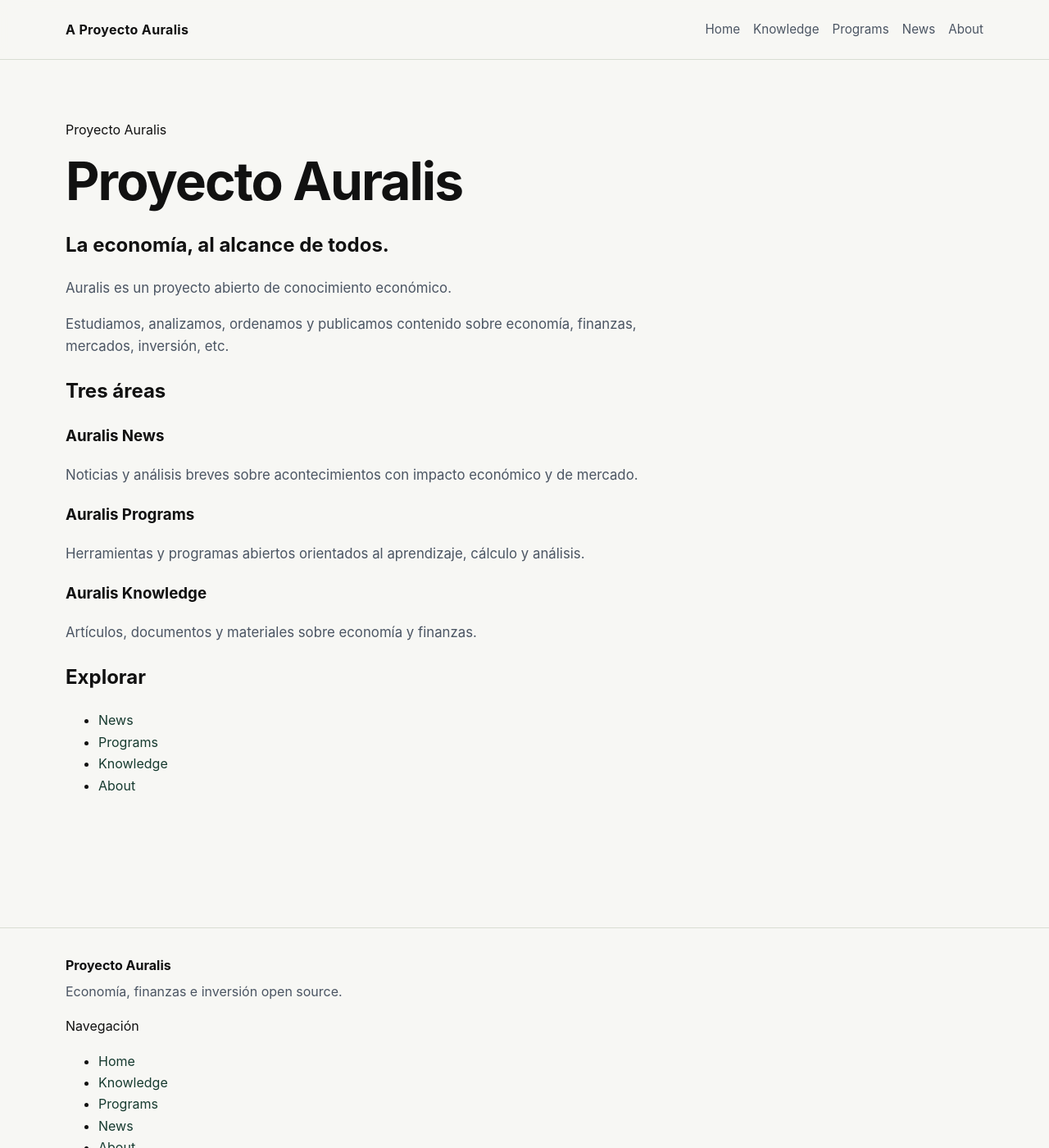
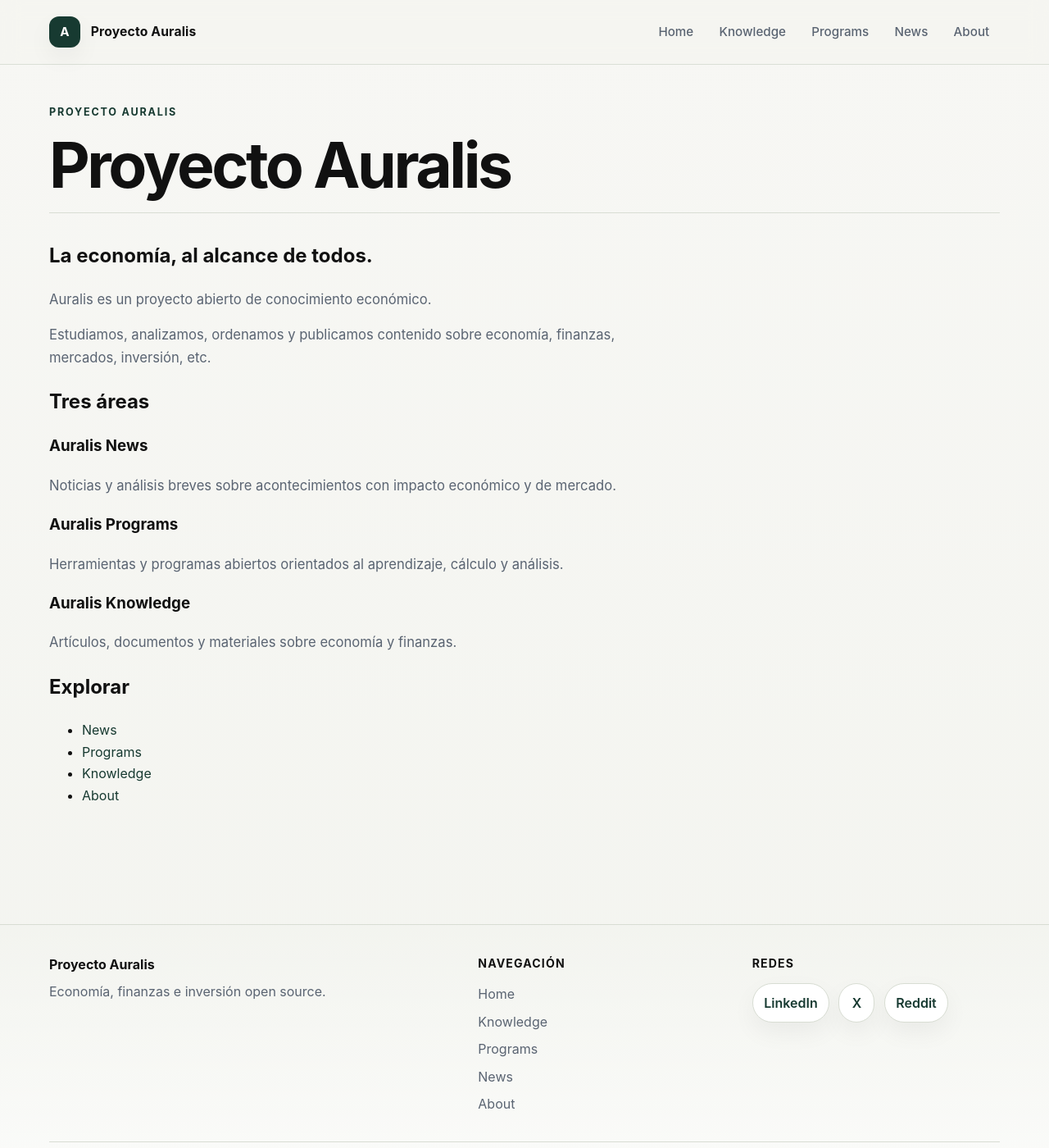
Before and after one commit to Proyecto-Auralis/auralis-site, a Jekyll site: the page built from index.md, in a window 1280 px wide and 1400 px high. Shown: the whole window at 82% size. Built offline with Jekyll 4.4.1, drawn with Linux system fonts in a browser that asks for light colours.

Commit message:
Update style.scss

```diff
--- a/assets/css/style.scss
+++ b/assets/css/style.scss
@@ -2,17 +2,19 @@
 ---
 
 :root {
-  --bg: #f7f7f4;
+  --bg: #f5f5f1;
   --surface: #ffffff;
-  --surface-muted: #f0f1ec;
+  --surface-2: #eef1eb;
   --text: #111111;
-  --text-soft: #4b5563;
-  --border: #d9ddd3;
-  --accent: #163a2f;
-  --accent-soft: #e6efe9;
-  --max-width: 1120px;
-  --radius: 14px;
-  --shadow: 0 10px 30px rgba(0, 0, 0, 0.06);
+  --muted: #5a6472;
+  --border: #d8ddd3;
+  --accent: #173a31;
+  --accent-2: #214b3d;
+  --accent-soft: #e5efe9;
+  --max-width: 1160px;
+  --radius: 16px;
+  --shadow-soft: 0 12px 30px rgba(0, 0, 0, 0.05);
+  --shadow-card: 0 10px 24px rgba(0, 0, 0, 0.06);
 }
 
 *,
@@ -27,7 +29,7 @@ html {
 
 body {
   margin: 0;
-  background: var(--bg);
+  background: linear-gradient(to bottom, #f7f7f4 0%, #f3f4ef 100%);
   color: var(--text);
   font-family: -apple-system, BlinkMacSystemFont, "Segoe UI", Roboto, Helvetica, Arial, sans-serif;
   line-height: 1.65;
@@ -39,7 +41,7 @@ a {
 }
 
 a:hover {
-  text-decoration: underline;
+  text-decoration: none;
 }
 
 img {
@@ -59,176 +61,205 @@ img {
 .site-header {
   position: sticky;
   top: 0;
-  z-index: 50;
-  background: rgba(247, 247, 244, 0.92);
-  backdrop-filter: blur(10px);
-  border-bottom: 1px solid var(--border);
+  z-index: 100;
+  background: rgba(245, 245, 241, 0.88);
+  backdrop-filter: blur(12px);
+  border-bottom: 1px solid rgba(216, 221, 211, 0.9);
 }
 
 .site-header__inner {
+  min-height: 78px;
   display: flex;
   align-items: center;
   justify-content: space-between;
-  gap: 1rem;
-  min-height: 72px;
+  gap: 1.5rem;
 }
 
 .site-brand {
-  font-size: 1rem;
+  display: inline-flex;
+  align-items: center;
+  gap: 0.8rem;
+  color: var(--text);
   font-weight: 700;
-  letter-spacing: 0.02em;
-  color: var(--text);
+  letter-spacing: 0.01em;
 }
 
-.site-brand:hover {
-  text-decoration: none;
+.site-brand__mark {
+  width: 38px;
+  height: 38px;
+  border-radius: 12px;
+  background: var(--accent);
+  color: #fff;
+  display: inline-flex;
+  align-items: center;
+  justify-content: center;
+  font-size: 0.95rem;
+  box-shadow: var(--shadow-soft);
+}
+
+.site-brand__text {
+  font-size: 0.98rem;
 }
 
 .site-nav {
   display: flex;
   flex-wrap: wrap;
-  gap: 1rem;
+  gap: 0.35rem;
 }
 
 .site-nav a {
-  color: var(--text-soft);
+  padding: 0.6rem 0.8rem;
+  border-radius: 10px;
+  color: var(--muted);
   font-size: 0.95rem;
+  font-weight: 500;
 }
 
 .site-nav a:hover {
+  background: var(--surface);
   color: var(--text);
-  text-decoration: none;
 }
 
 .home-main,
 .page-main {
-  padding: 2.5rem 0 4rem;
+  padding: 2rem 0 4rem;
 }
 
-.home-hero,
-.page-section {
-  padding: 1rem 0;
+.home-hero {
+  padding: 2.5rem 0 0.5rem;
 }
 
-.home-hero__content,
-.page-content {
-  max-width: 760px;
+.home-hero__content {
+  max-width: 900px;
+  margin-bottom: 2.5rem;
+}
+
+.eyebrow {
+  margin: 0 0 1rem;
+  color: var(--accent);
+  font-size: 0.79rem;
+  font-weight: 700;
+  letter-spacing: 0.14em;
+  text-transform: uppercase;
 }
 
 .home-hero h1,
 .page-header h1 {
-  margin: 0 0 1rem;
-  font-size: clamp(2.25rem, 5vw, 4.5rem);
-  line-height: 1.05;
-  letter-spacing: -0.03em;
+  margin: 0;
+  max-width: 980px;
+  font-size: clamp(2.7rem, 6vw, 5.2rem);
+  line-height: 0.98;
+  letter-spacing: -0.045em;
 }
 
-.page-header {
-  margin-bottom: 1.5rem;
+.home-lead,
+.page-lead {
+  margin: 1.25rem 0 0;
+  max-width: 760px;
+  font-size: 1.18rem;
+  color: var(--text);
+  line-height: 1.55;
+}
+
+.home-intro,
+.page-content {
+  margin-top: 1.5rem;
+  max-width: 760px;
 }
 
 .home-intro p,
 .page-content p {
   margin: 0 0 1rem;
-  color: var(--text-soft);
-  font-size: 1.05rem;
+  color: var(--muted);
+  font-size: 1.04rem;
+}
+
+.page-section {
+  padding-top: 1rem;
+}
+
+.page-header {
+  margin-bottom: 2rem;
+  padding-bottom: 1.25rem;
+  border-bottom: 1px solid var(--border);
 }
 
 .section-grid {
   display: grid;
   grid-template-columns: repeat(3, minmax(0, 1fr));
   gap: 1rem;
-  margin-top: 2.5rem;
+  margin-top: 1rem;
 }
 
 .section-card {
   display: block;
-  background: var(--surface);
+  background: linear-gradient(180deg, #ffffff 0%, #fafbf8 100%);
   border: 1px solid var(--border);
-  border-radius: var(--radius);
-  padding: 1.25rem;
-  box-shadow: var(--shadow);
-  transition: transform 0.15s ease, border-color 0.15s ease;
+  border-radius: 18px;
+  padding: 1.3rem;
+  box-shadow: var(--shadow-card);
+  transition: transform 0.18s ease, box-shadow 0.18s ease, border-color 0.18s ease;
 }
 
 .section-card:hover {
-  text-decoration: none;
-  transform: translateY(-2px);
-  border-color: #b8c2b2;
+  transform: translateY(-3px);
+  box-shadow: 0 18px 40px rgba(0, 0, 0, 0.08);
+  border-color: #bcc6b6;
+}
+
+.section-card__icon {
+  width: 44px;
+  height: 44px;
+  border-radius: 14px;
+  background: var(--accent-soft);
+  color: var(--accent);
+  display: inline-flex;
+  align-items: center;
+  justify-content: center;
+  font-weight: 800;
+  margin-bottom: 1rem;
 }
 
 .section-card h2 {
   margin: 0 0 0.5rem;
-  font-size: 1.2rem;
   color: var(--text);
+  font-size: 1.15rem;
 }
 
 .section-card p {
   margin: 0;
-  color: var(--text-soft);
-}
-
-.site-footer {
-  border-top: 1px solid var(--border);
-  margin-top: 4rem;
-  padding: 2rem 0 2.5rem;
-}
-
-.site-footer__top {
-  margin-bottom: 1rem;
-}
-
-.site-footer__brand {
-  margin: 0 0 0.35rem;
-  font-weight: 700;
-  color: var(--text);
-}
-
-.site-footer__text,
-.site-footer__bottom p {
-  margin: 0;
-  color: var(--text-soft);
-}
-
-.social-links {
-  display: flex;
-  flex-wrap: wrap;
-  gap: 1rem;
-  margin: 1rem 0 1.25rem;
-}
-
-.social-links a {
-  color: var(--accent);
-  font-weight: 600;
+  color: var(--muted);
+  font-size: 0.98rem;
 }
 
 .library-list {
   display: grid;
-  gap: 0.75rem;
+  gap: 0.85rem;
   margin-top: 1.5rem;
 }
 
 .library-item {
   display: flex;
   align-items: center;
-  gap: 0.9rem;
+  gap: 1rem;
   padding: 1rem 1.1rem;
   background: var(--surface);
   border: 1px solid var(--border);
-  border-radius: 12px;
+  border-radius: 14px;
+  box-shadow: var(--shadow-soft);
 }
 
 .library-item__icon {
-  width: 40px;
-  height: 40px;
-  border-radius: 10px;
+  width: 42px;
+  height: 42px;
+  border-radius: 12px;
   background: var(--accent-soft);
+  color: var(--accent);
   display: flex;
   align-items: center;
   justify-content: center;
-  color: var(--accent);
+  font-weight: 800;
   flex-shrink: 0;
-  font-weight: 700;
 }
 
 .library-item__content h2,
@@ -239,22 +270,117 @@ img {
 
 .library-item__content p {
   margin: 0;
-  color: var(--text-soft);
+  color: var(--muted);
 }
 
-@media (max-width: 820px) {
+.site-footer {
+  margin-top: 4rem;
+  padding: 2.2rem 0 2.5rem;
+  border-top: 1px solid var(--border);
+  background: linear-gradient(180deg, rgba(238, 241, 235, 0.2) 0%, rgba(255, 255, 255, 0.75) 100%);
+}
+
+.site-footer__grid {
+  display: grid;
+  grid-template-columns: 1.3fr 0.8fr 0.8fr;
+  gap: 2rem;
+}
+
+.site-footer__brand {
+  margin: 0 0 0.4rem;
+  color: var(--text);
+  font-weight: 700;
+  font-size: 1rem;
+}
+
+.site-footer__text,
+.site-footer__bottom p {
+  margin: 0;
+  color: var(--muted);
+}
+
+.site-footer__heading {
+  margin: 0 0 0.8rem;
+  font-size: 0.88rem;
+  font-weight: 700;
+  color: var(--text);
+  text-transform: uppercase;
+  letter-spacing: 0.08em;
+}
+
+.site-footer__links {
+  list-style: none;
+  margin: 0;
+  padding: 0;
+}
+
+.site-footer__links li + li {
+  margin-top: 0.45rem;
+}
+
+.site-footer__links a {
+  color: var(--muted);
+}
+
+.site-footer__links a:hover,
+.social-links a:hover {
+  color: var(--text);
+}
+
+.social-links {
+  display: flex;
+  flex-wrap: wrap;
+  gap: 0.7rem;
+}
+
+.social-links a {
+  display: inline-flex;
+  align-items: center;
+  justify-content: center;
+  min-width: 44px;
+  padding: 0.6rem 0.85rem;
+  border: 1px solid var(--border);
+  border-radius: 999px;
+  background: var(--surface);
+  color: var(--accent);
+  font-weight: 600;
+  box-shadow: var(--shadow-soft);
+}
+
+.site-footer__bottom {
+  margin-top: 2rem;
+  padding-top: 1rem;
+  border-top: 1px solid var(--border);
+}
+
+@media (max-width: 920px) {
+  .section-grid,
+  .site-footer__grid {
+    grid-template-columns: 1fr;
+  }
+
   .site-header__inner {
+    flex-direction: column;
     align-items: flex-start;
     padding: 0.9rem 0;
-    flex-direction: column;
   }
+}
 
-  .section-grid {
-    grid-template-columns: 1fr;
+@media (max-width: 640px) {
+  .container {
+    width: min(100% - 1.25rem, var(--max-width));
   }
 
   .home-main,
   .page-main {
-    padding-top: 1.5rem;
+    padding-top: 1.25rem;
+  }
+
+  .site-nav {
+    gap: 0.15rem;
+  }
+
+  .site-nav a {
+    padding: 0.45rem 0.6rem;
   }
 }
```
